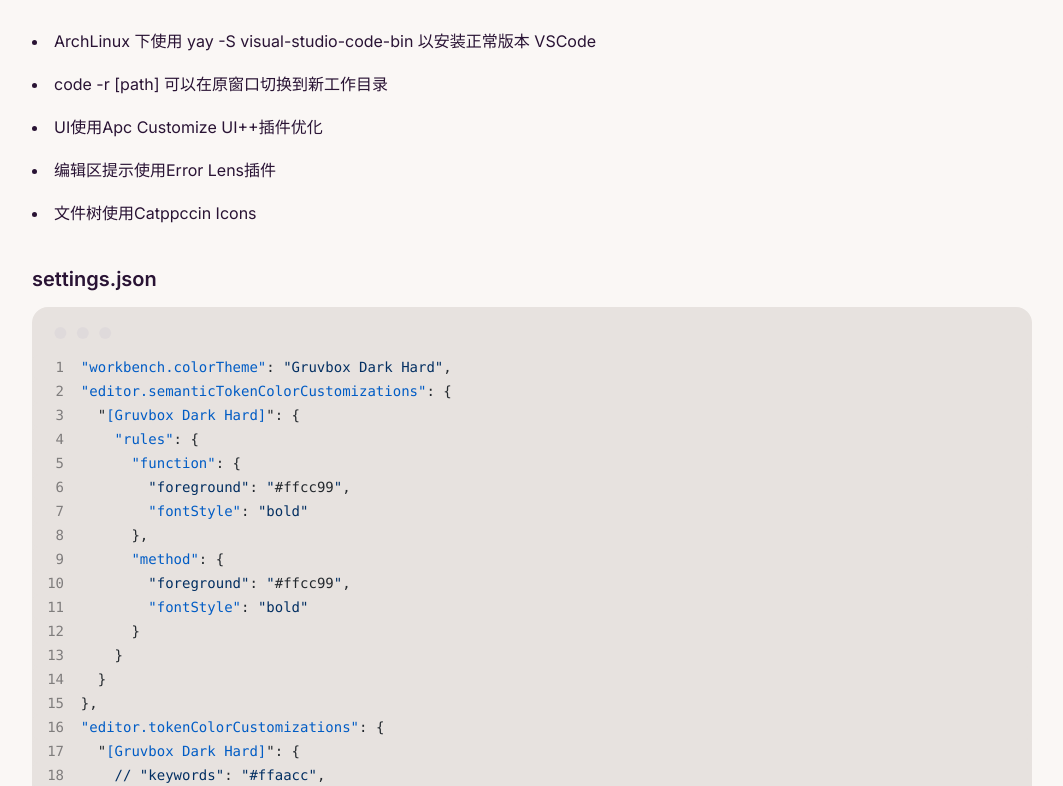
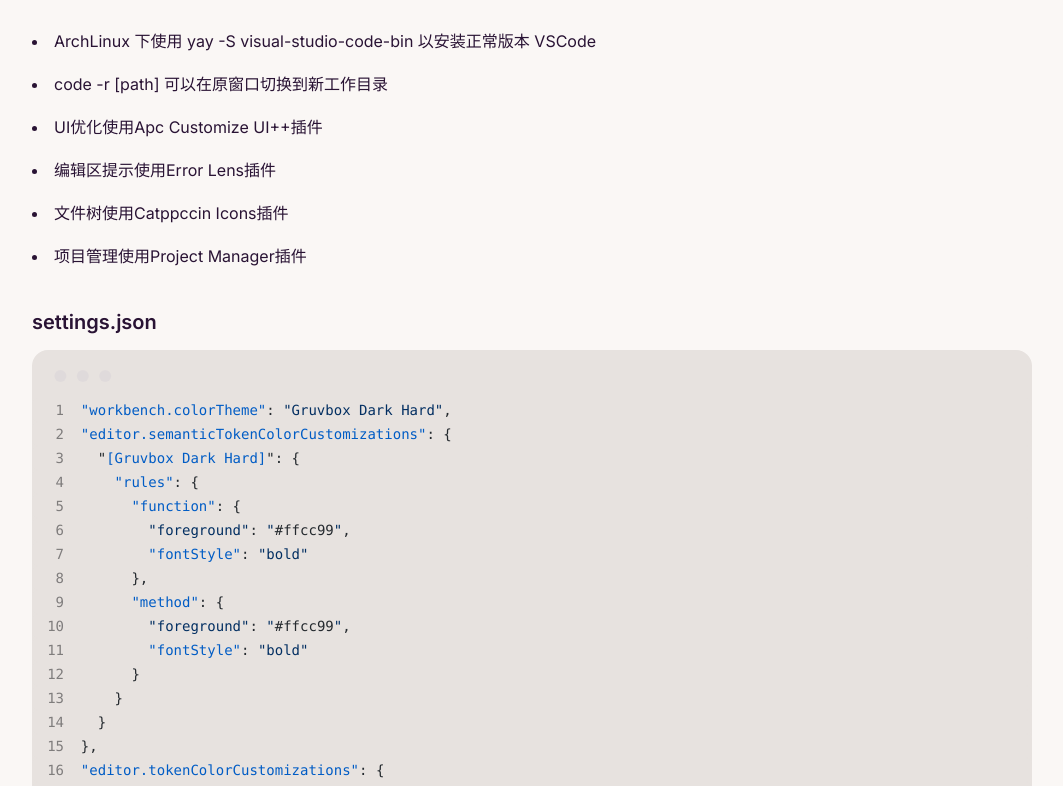
Before and after one commit to xyt-dev/webnotes, a Next.js app: page /configs in a window 1280 px wide. Shown: the part 5613-6399 px from the top of the page, without its empty margins (108-1171 px from the left). Built offline with nearby package versions, Linux system fonts and the light colour scheme.

Commit message:
update vscode config

```diff
--- a/src/app/configs/page.tsx
+++ b/src/app/configs/page.tsx
@@ -174,9 +174,10 @@
       <h2>VSCode Config</h2>
       <li>ArchLinux 下使用 yay -S visual-studio-code-bin 以安装正常版本 VSCode<br/></li>
       <li>code -r [path] 可以在原窗口切换到新工作目录<br/></li>
-      <li>UI使用Apc Customize UI++插件优化</li>
+      <li>UI优化使用Apc Customize UI++插件</li>
       <li>编辑区提示使用Error Lens插件</li>
-      <li>文件树使用Catppccin Icons</li>
+      <li>文件树使用Catppccin Icons插件</li>
+      <li>项目管理使用Project Manager插件</li>
       <h3>settings.json</h3>
       <DaisyCode>
         <span>"workbench.colorTheme": "Gruvbox Dark Hard",</span>
@@ -302,6 +303,10 @@
         <span>&#125;,</span>
         <span>"workbench.layoutControl.enabled": false,</span>
         <span>"window.commandCenter": false,</span>
+        <span>// projects manager</span>
+        <span>"projectManager.git.baseFolders": [</span>
+        <span>    // "$home/CodeSpace"  // git projects base folder</span>
+        <span>],</span>
       </DaisyCode>
       <h3>keybindings.json:</h3>
       <DaisyCode>
```
